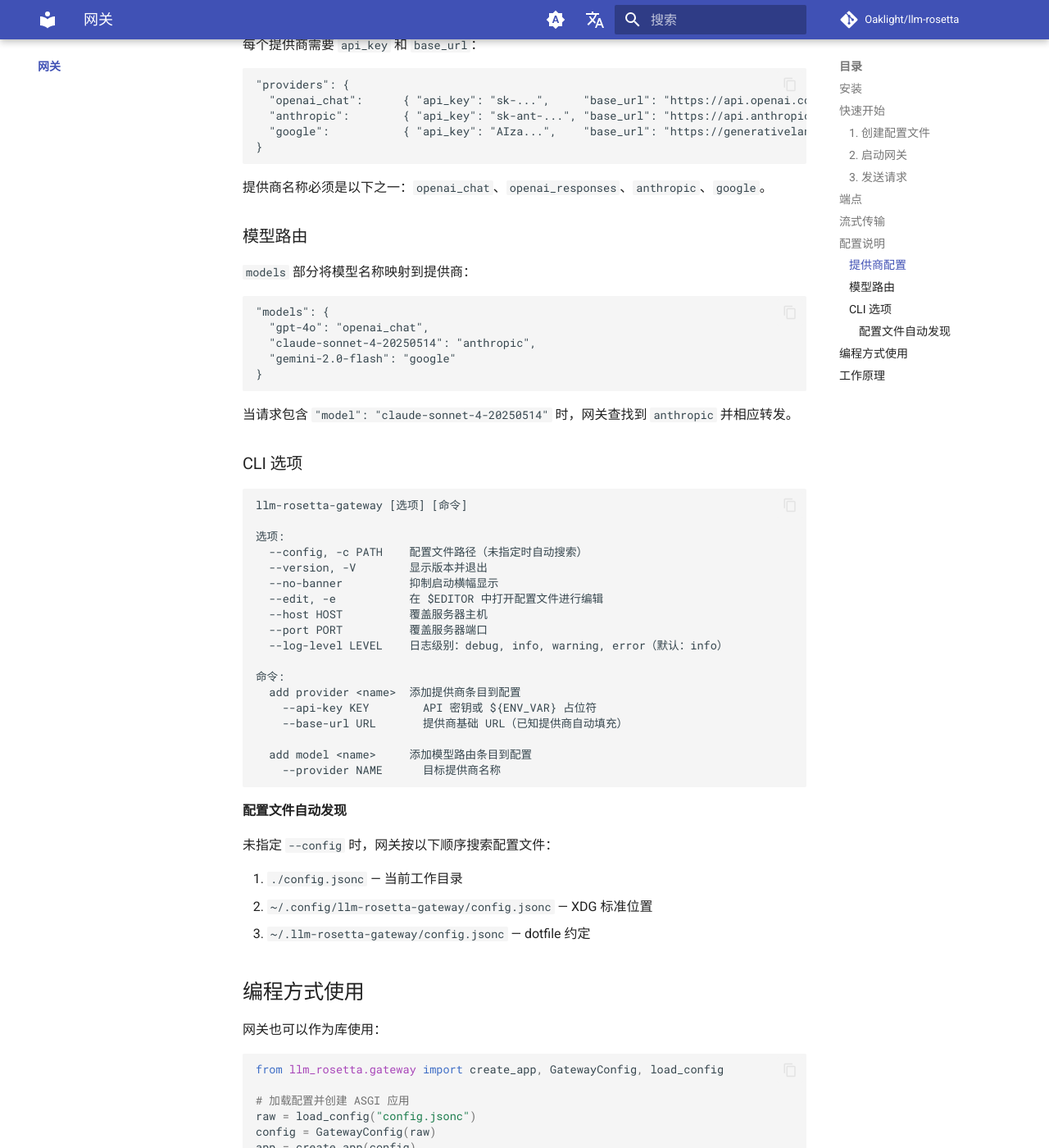
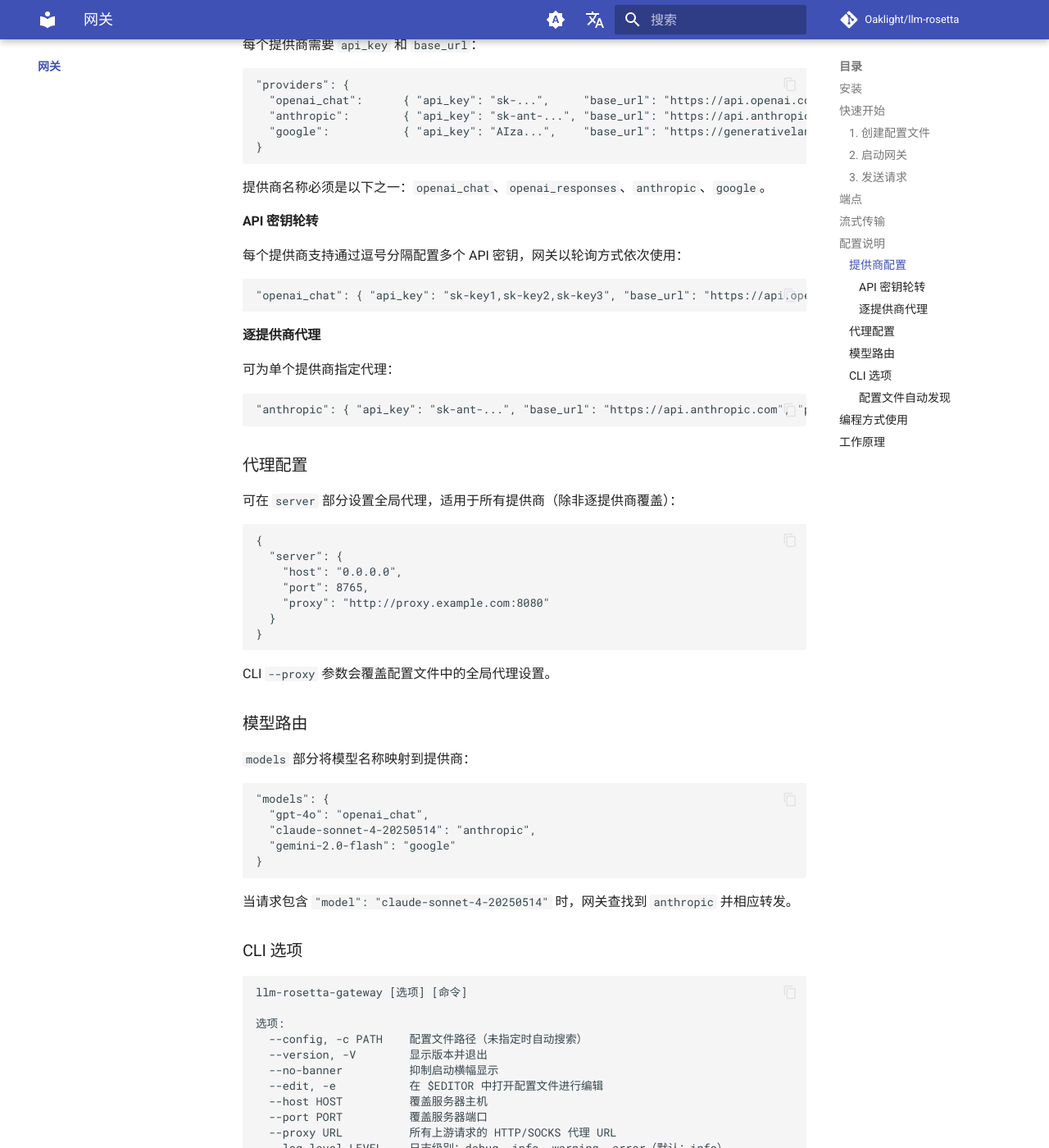
Before and after one commit to Oaklight/llm-rosetta, an MkDocs documentation site: the page built from docs/gateway/index.md, in a window 1280 px wide and 1400 px high, scrolled down 3215 px. Shown: the whole window at 82% size. Built offline with MkDocs 1.6.1 and Material for MkDocs 9.7.7, drawn with Linux system fonts in a browser that asks for light colours; comment, search, counter and statistics services are not loaded.

Commit message:
docs: 更新更新日志和网关文档，添加提供商模块、密钥轮转和代理支持

````diff
--- a/docs/changelog.md
+++ b/docs/changelog.md
@@ -18,6 +18,10 @@ LLM-Rosetta 的所有重要变更均记录于此。本项目遵循 [Keep a Chang
 - ASCII 艺术启动横幅，支持 `--no-banner` 选项抑制显示
 - `add provider <name>` 子命令：添加提供商条目到配置（支持 `--api-key`、`--base-url` 参数或交互式提示；已知提供商自动填充默认值）
 - `add model <name>` 子命令：添加模型路由条目（支持 `--provider` 参数或交互式提示）
+- **网关提供商模块** (`providers.py`)：集中管理提供商定义，包括认证头构建器、URL 模板、默认基础 URL 和 API 密钥环境变量名
+- **API 密钥轮转**：每个提供商支持逗号分隔的多 API 密钥，通过 `KeyRing` 轮询使用
+- **代理支持**：全局 `server.proxy` 和逐提供商 `proxy` 配置，支持 HTTP/SOCKS 代理；CLI `--proxy` 参数覆盖配置
+- Makefile 新增 `test-integration` 目标，使用 `proxychains`（如已安装）运行集成测试
 
 ### 变更
 
--- a/docs/gateway/index.md
+++ b/docs/gateway/index.md
@@ -153,6 +153,38 @@ curl http://localhost:8765/v1/chat/completions \
 
 提供商名称必须是以下之一：`openai_chat`、`openai_responses`、`anthropic`、`google`。
 
+#### API 密钥轮转
+
+每个提供商支持通过逗号分隔配置多个 API 密钥，网关以轮询方式依次使用：
+
+```jsonc
+"openai_chat": { "api_key": "sk-key1,sk-key2,sk-key3", "base_url": "https://api.openai.com/v1" }
+```
+
+#### 逐提供商代理
+
+可为单个提供商指定代理：
+
+```jsonc
+"anthropic": { "api_key": "sk-ant-...", "base_url": "https://api.anthropic.com", "proxy": "http://proxy:8080" }
+```
+
+### 代理配置
+
+可在 `server` 部分设置全局代理，适用于所有提供商（除非逐提供商覆盖）：
+
+```jsonc
+{
+  "server": {
+    "host": "0.0.0.0",
+    "port": 8765,
+    "proxy": "http://proxy.example.com:8080"
+  }
+}
+```
+
+CLI `--proxy` 参数会覆盖配置文件中的全局代理设置。
+
 ### 模型路由
 
 `models` 部分将模型名称映射到提供商：
@@ -179,6 +211,7 @@ llm-rosetta-gateway [选项] [命令]
   --edit, -e           在 $EDITOR 中打开配置文件进行编辑
   --host HOST          覆盖服务器主机
   --port PORT          覆盖服务器端口
+  --proxy URL          所有上游请求的 HTTP/SOCKS 代理 URL
   --log-level LEVEL    日志级别：debug, info, warning, error（默认：info）
 
 命令:
````
